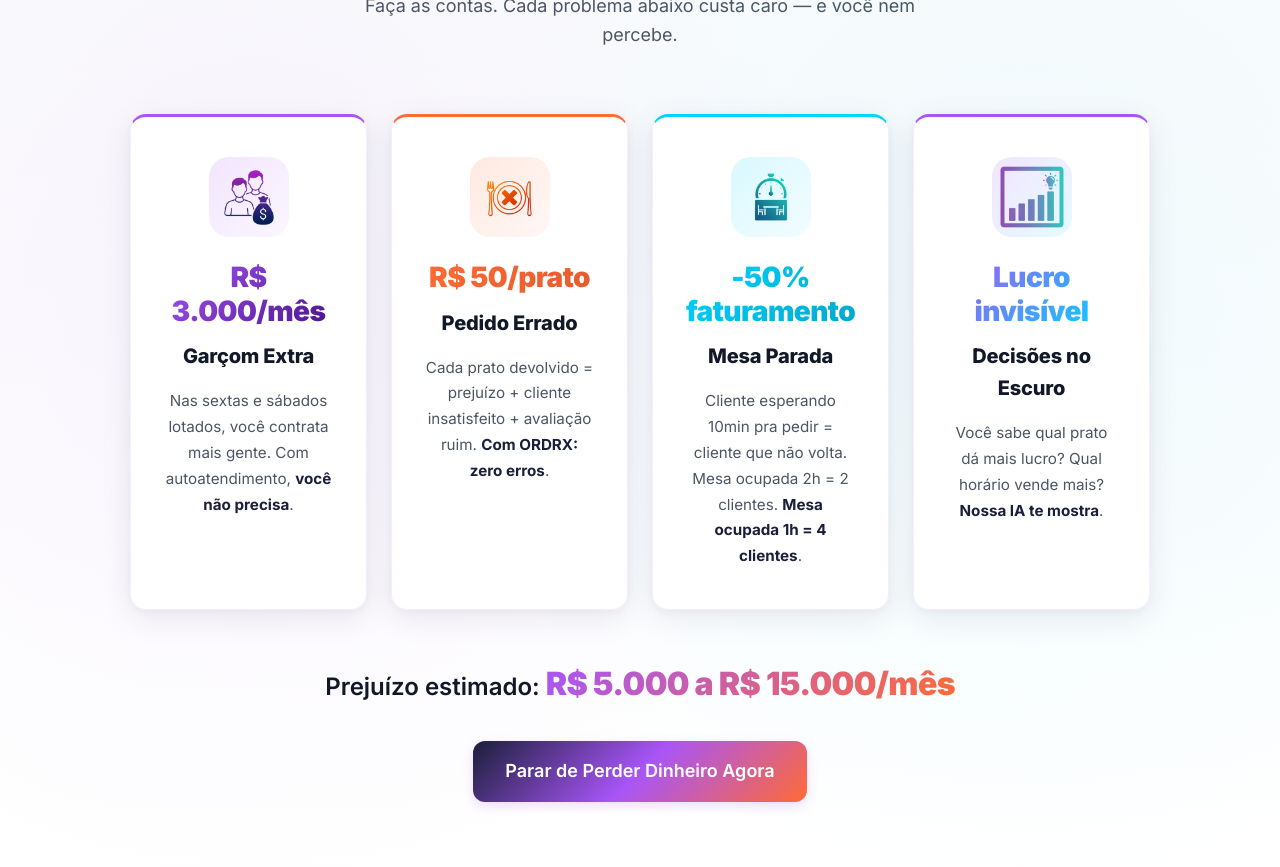
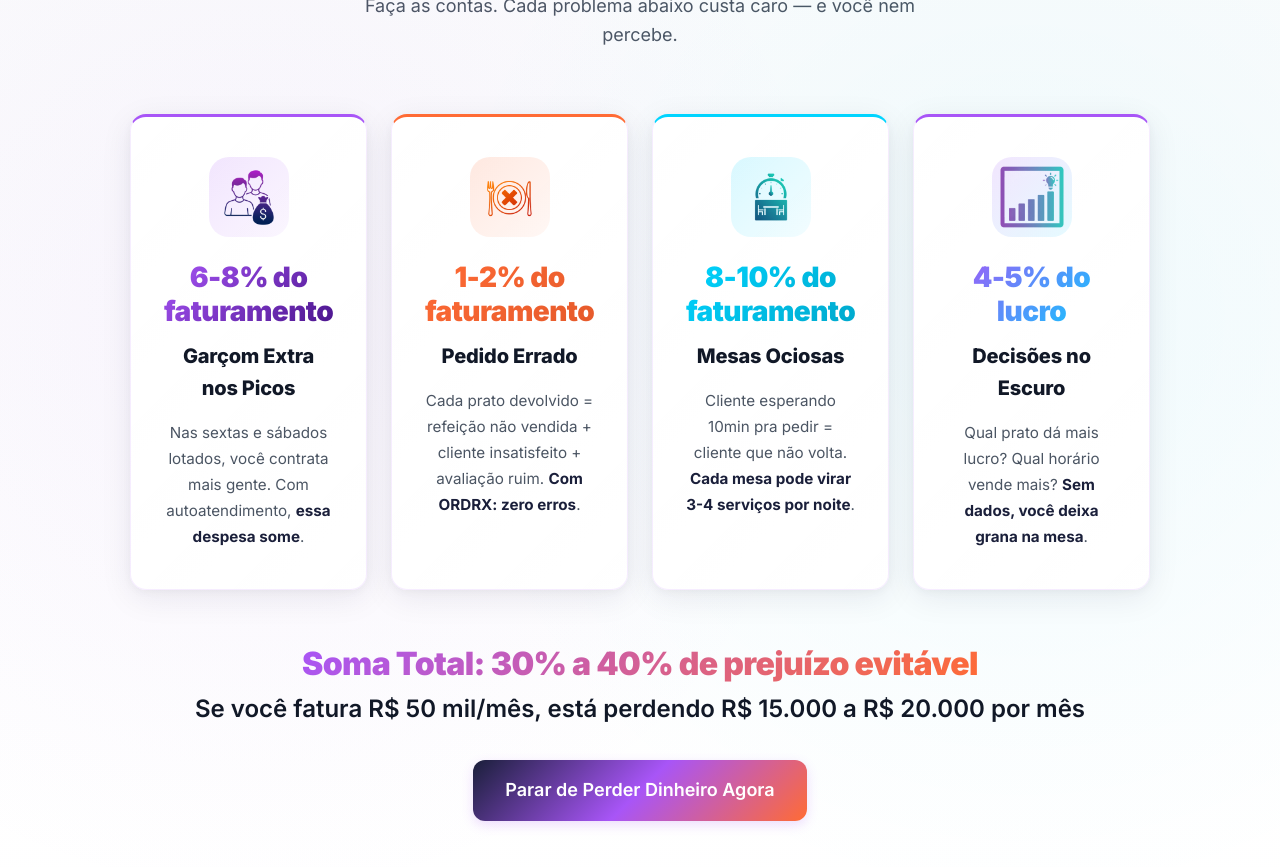
Before and after one commit to ordrx-ai/landing-page, a Jekyll site: the page built from index.html, in a window 1280 px wide and 900 px high, scrolled down 2658 px. Shown: the top 867 px of the window. Built offline with Jekyll 4.4.1, drawn with Linux system fonts in a browser that asks for light colours; some of the changed text lies outside the part shown.

Commit message:
Melhora texto da sessão Pain Points
Co-authored-by: Copilot <copilot@github.com>

```diff
--- a/index.html
+++ b/index.html
@@ -469,11 +469,11 @@ structured_data: |
             loading="lazy"
           />
         </div>
-        <div class="pain-cost">R$ 3.000/mês</div>
-        <h3>Garçom Extra</h3>
+        <div class="pain-cost">6-8% do faturamento</div>
+        <h3>Garçom Extra nos Picos</h3>
         <p>
           Nas sextas e sábados lotados, você contrata mais gente. Com
-          autoatendimento, <strong>você não precisa</strong>.
+          autoatendimento, <strong>essa despesa some</strong>.
         </p>
       </div>
 
@@ -485,10 +485,10 @@ structured_data: |
             loading="lazy"
           />
         </div>
-        <div class="pain-cost">R$ 50/prato</div>
+        <div class="pain-cost">1-2% do faturamento</div>
         <h3>Pedido Errado</h3>
         <p>
-          Cada prato devolvido = prejuízo + cliente insatisfeito + avaliação
+          Cada prato devolvido = refeição não vendida + cliente insatisfeito + avaliação
           ruim. <strong>Com ORDRX: zero erros</strong>.
         </p>
       </div>
@@ -501,12 +501,11 @@ structured_data: |
             loading="lazy"
           />
         </div>
-        <div class="pain-cost">-50% faturamento</div>
-        <h3>Mesa Parada</h3>
+        <div class="pain-cost">8-10% do faturamento</div>
+        <h3>Mesas Ociosas</h3>
         <p>
-          Cliente esperando 10min pra pedir = cliente que não volta. Mesa
-          ocupada 2h = 2 clientes.
-          <strong>Mesa ocupada 1h = 4 clientes</strong>.
+          Cliente esperando 10min pra pedir = cliente que não volta.
+          <strong>Cada mesa pode virar 3-4 serviços por noite</strong>.
         </p>
       </div>
 
@@ -518,18 +517,19 @@ structured_data: |
             loading="lazy"
           />
         </div>
-        <div class="pain-cost">Lucro invisível</div>
+        <div class="pain-cost">4-5% do lucro</div>
         <h3>Decisões no Escuro</h3>
         <p>
-          Você sabe qual prato dá mais lucro? Qual horário vende mais?
-          <strong>Nossa IA te mostra</strong>.
+          Qual prato dá mais lucro? Qual horário vende mais?
+          <strong>Sem dados, você deixa grana na mesa</strong>.
         </p>
       </div>
     </div>
 
     <div class="pain-cta">
       <p class="pain-total">
-        Prejuízo estimado: <strong>R$ 5.000 a R$ 15.000/mês</strong>
+        <strong>Soma Total: 30% a 40% de prejuízo evitável</strong><br />
+        <span class="pain-subtitle">Se você fatura R$ 50 mil/mês, está perdendo R$ 15.000 a R$ 20.000 por mês</span>
       </p>
       <a href="#contact" class="btn-large btn-gradient"
         >Parar de Perder Dinheiro Agora</a
@@ -585,7 +585,7 @@ structured_data: |
       </div>
 
       <div class="feature-card featured fade-in" style="animation-delay: 0.2s">
-        <div class="feature-badge">🔥 Exclusivo</div>
+        <div class="feature-badge">🔥 Destaque</div>
         <div class="feature-icon">
           <svg width="32" height="32" viewBox="0 0 32 32" fill="none">
             <rect width="32" height="32" rx="8" fill="url(#grad-ai)" />
@@ -601,17 +601,16 @@ structured_data: |
             </defs>
           </svg>
         </div>
-        <h3>Dashboard com IA</h3>
+        <h3>Dashboard Inteligente</h3>
         <p>
-          <strong>Inteligência Artificial</strong> que analisa suas vendas e
-          sugere ações para aumentar lucro.
+          Dashboard que monitora <strong>suas vendas em tempo real</strong> e traz insights estratégicos para maximizar lucros.
         </p>
         <ul class="feature-list">
           <li>✓ Ticket médio em tempo real</li>
           <li>✓ Produtos mais e menos vendidos</li>
           <li>✓ Horários de pico identificados</li>
-          <li>✓ <strong>Sugestões de promoções automáticas</strong></li>
-          <li>✓ <strong>Alertas de desperdício</strong></li>
+          <li style="display: none;">✓ <strong>Sugestões de promoções automáticas</strong></li>
+          <li style="display: none;">✓ <strong>Alertas de desperdício</strong></li>
         </ul>
       </div>
 
```
